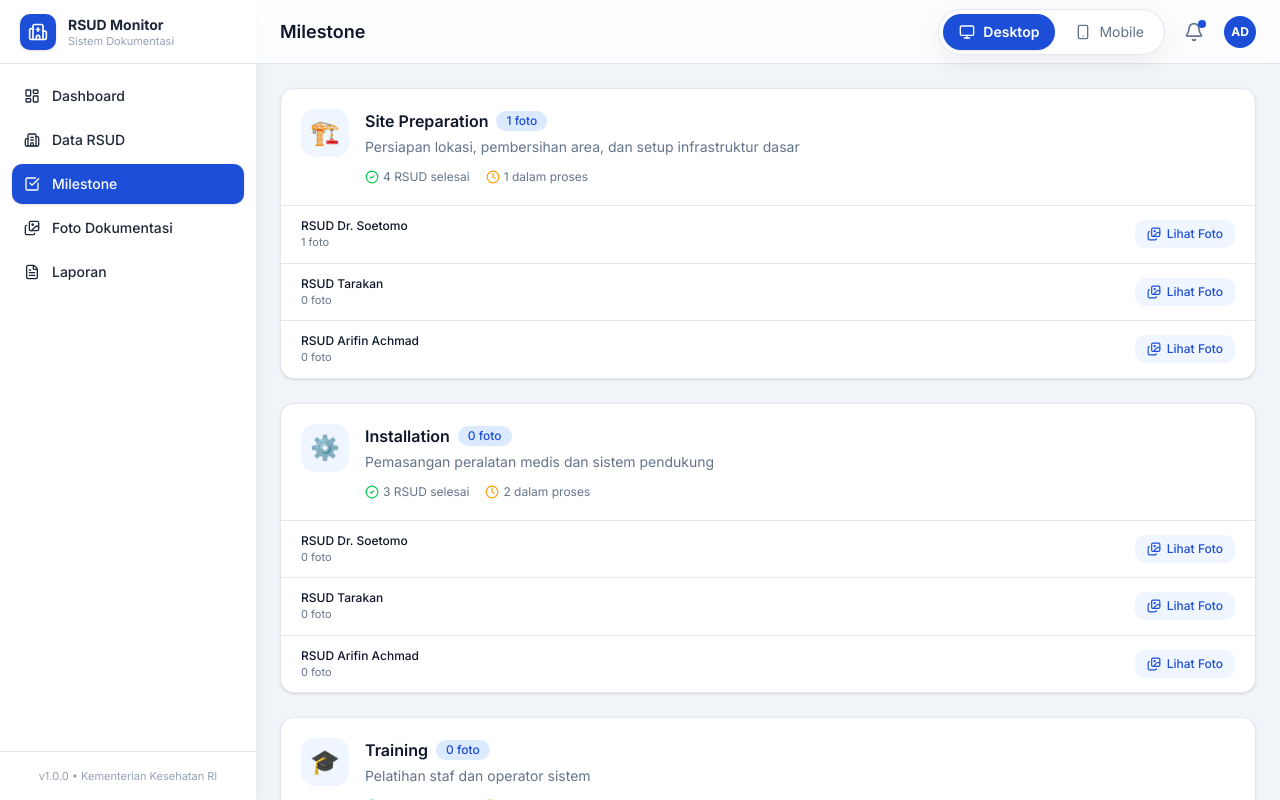
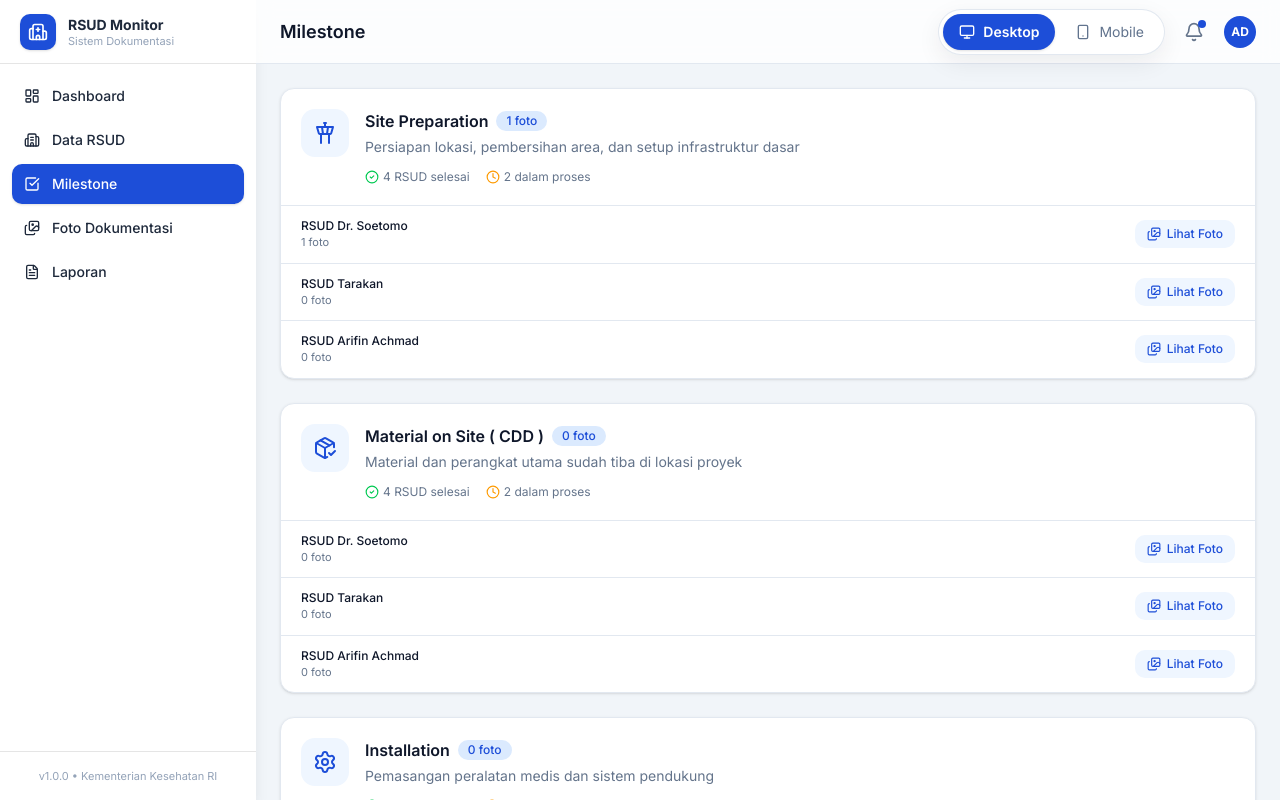
Before and after one commit to programmerseven18-7smarts/healtcare-prototype, a Next.js app: page /milestone in a window 1280 px wide. Built offline with nearby package versions, Linux system fonts and the light colour scheme.

Commit message:
Add Bhakti Dharma Husada milestone data

```diff
--- a/app/milestone/page.tsx
+++ b/app/milestone/page.tsx
@@ -1,5 +1,15 @@
 import Link from 'next/link';
-import { CheckCircle2, Clock, Images } from 'lucide-react';
+import {
+  CheckCircle2,
+  Clock,
+  GraduationCap,
+  Images,
+  PackageCheck,
+  Settings,
+  ShieldCheck,
+  TowerControl,
+  type LucideIcon,
+} from 'lucide-react';
 import { AppShell } from '@/components/app-shell';
 import { loadData } from '@/lib/data-store';
 import { MILESTONES, type Milestone } from '@/lib/data-model';
@@ -7,18 +17,28 @@ import { cn } from '@/lib/utils';
 
 export const dynamic = 'force-dynamic';
 
-const MILESTONE_ICONS: Record<Milestone, string> = {
-  'Site Preparation': '🏗️',
-  'Installation': '⚙️',
-  'Training': '🎓',
-  'Commissioning': '✅',
+const MILESTONE_ICONS: Record<Milestone, LucideIcon> = {
+  'Site Preparation': TowerControl,
+  'Material on Site ( CDD )': PackageCheck,
+  'Installation': Settings,
+  'Training': GraduationCap,
+  'Commissioning': ShieldCheck,
 };
 
 const MILESTONE_DESC: Record<Milestone, string> = {
   'Site Preparation': 'Persiapan lokasi, pembersihan area, dan setup infrastruktur dasar',
+  'Material on Site ( CDD )': 'Material dan perangkat utama sudah tiba di lokasi proyek',
   'Installation': 'Pemasangan peralatan medis dan sistem pendukung',
   'Training': 'Pelatihan staf dan operator sistem',
   'Commissioning': 'Pengujian akhir dan serah terima sistem',
+};
+
+const MILESTONE_THRESHOLDS: Record<Milestone, number> = {
+  'Site Preparation': 25,
+  'Material on Site ( CDD )': 40,
+  'Installation': 50,
+  'Training': 75,
+  'Commissioning': 100,
 };
 
 export default async function MilestonePage() {
@@ -29,24 +49,19 @@ export default async function MilestonePage() {
       <div className="space-y-6">
         {MILESTONES.map((milestone) => {
           const milestonePhotos = photos.filter((p) => p.milestone === milestone);
-          const rsudWithMilestone = rsudList.filter((r) => {
-            const thresholds: Record<Milestone, number> = {
-              'Site Preparation': 25,
-              'Installation': 50,
-              'Training': 75,
-              'Commissioning': 100,
-            };
-            return r.progress >= thresholds[milestone];
-          });
+          const rsudWithMilestone = rsudList.filter(
+            (r) => r.progress >= MILESTONE_THRESHOLDS[milestone]
+          );
+          const MilestoneIcon = MILESTONE_ICONS[milestone];
 
           return (
-            <div key={milestone} className="rounded-xl border border-[var(--border-color)] bg-white shadow-sm overflow-hidden">
+            <div key={milestone} className="overflow-hidden rounded-xl border border-[var(--border-color)] bg-white shadow-sm">
               <div className="flex items-start gap-4 p-5">
-                <div className="flex h-12 w-12 items-center justify-center rounded-xl bg-blue-50 text-2xl shrink-0">
-                  {MILESTONE_ICONS[milestone]}
+                <div className="flex h-12 w-12 shrink-0 items-center justify-center rounded-xl bg-blue-50 text-[var(--brand)]">
+                  <MilestoneIcon className="h-6 w-6" />
                 </div>
-                <div className="flex-1 min-w-0">
-                  <div className="flex items-center gap-2 flex-wrap">
+                <div className="min-w-0 flex-1">
+                  <div className="flex flex-wrap items-center gap-2">
                     <h3 className="text-base font-semibold text-[var(--text-primary)]">{milestone}</h3>
                     <span className="rounded-full bg-blue-100 px-2.5 py-0.5 text-xs font-medium text-[var(--brand)]">
                       {milestonePhotos.length} foto
@@ -67,8 +82,7 @@ export default async function MilestonePage() {
                 </div>
               </div>
 
-              {/* Per-RSUD milestone rows */}
-              <div className="border-t border-[var(--border-color)] divide-y divide-[var(--border-color)]">
+              <div className="divide-y divide-[var(--border-color)] border-t border-[var(--border-color)]">
                 {rsudList.slice(0, 3).map((rsud) => {
                   const rsudMilestonePhotos = photos.filter(
                     (p) => p.rsudId === rsud.id && p.milestone === milestone
--- a/app/rsud/[id]/page.tsx
+++ b/app/rsud/[id]/page.tsx
@@ -10,6 +10,7 @@ export const dynamic = 'force-dynamic';
 
 const MILESTONE_PROGRESS: Record<Milestone, number> = {
   'Site Preparation': 25,
+  'Material on Site ( CDD )': 40,
   'Installation': 50,
   'Training': 75,
   'Commissioning': 100,
--- a/lib/data-model.ts
+++ b/lib/data-model.ts
@@ -1,11 +1,13 @@
 export type Milestone =
   | 'Site Preparation'
+  | 'Material on Site ( CDD )'
   | 'Installation'
   | 'Training'
   | 'Commissioning';
 
 export const MILESTONES: Milestone[] = [
   'Site Preparation',
+  'Material on Site ( CDD )',
   'Installation',
   'Training',
   'Commissioning',
--- a/lib/data-store.ts
+++ b/lib/data-store.ts
@@ -55,6 +55,14 @@ const DEFAULT_DATA: AppData = {
       provinsi: 'Sulawesi Selatan',
       status: 'Aktif',
       progress: 55,
+    },
+    {
+      id: 'rsud-6',
+      name: 'RSUD Bhakti Dharma Husada',
+      kota: 'Surabaya',
+      provinsi: 'Jawa Timur',
+      status: 'Aktif',
+      progress: 0,
     },
   ],
   photos: [],
```
